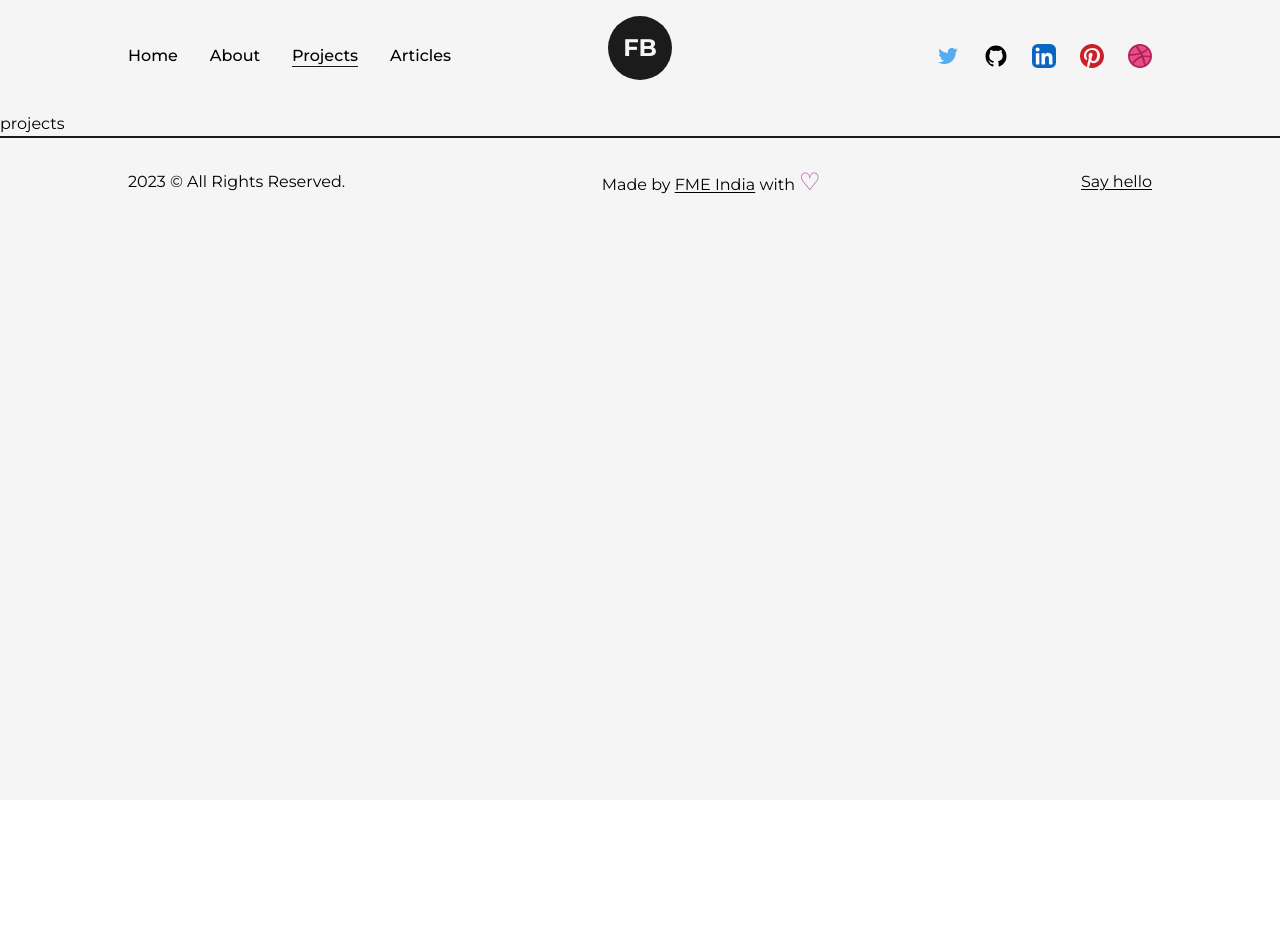
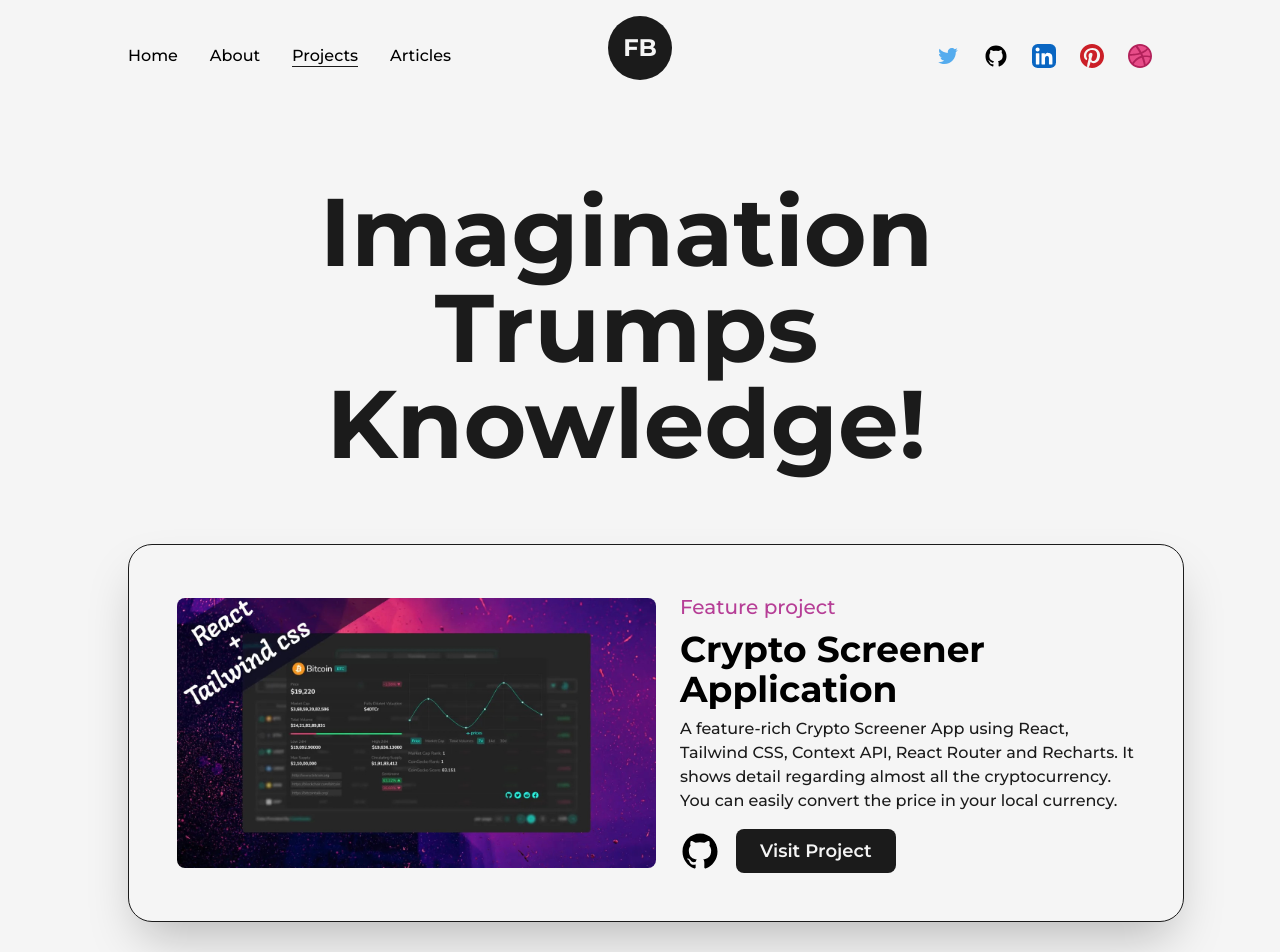
Before and after one commit to feecon12/FeeconBeheraResume, a Next.js app: page /projects in a window 1280 px wide. Shown: the top 952 px of the page. Before the commit the page ends 800 px from the top, so only its background shows below. Built offline with nearby package versions, Linux system fonts and the light colour scheme.

Commit message:
project page

```diff
--- a/src/pages/projects.js
+++ b/src/pages/projects.js
@@ -1,8 +1,142 @@
 import React from 'react'
+import Head from 'next/head'
+import { Layout } from '@/components/Layout'
+import { AnimatedText } from '@/components/AnimatedText'
+import Link from 'next/link'
+import Image from 'next/image'
+import { GithubIcon } from '@/components/Icons'
+import image1 from '../../public/images/projects/crypto-screener-cover-image.jpg'
 
+
+const FeaturedProject = ({ type, title, img, summary, link, github }) => {
+  return (
+    <article className='w-full flex items-center justify-between rounded-3xl border border-solid border-dark bg-light shadow-2xl p-12'>
+      <Link href={link} target='_blank' className='w-1/2 cursor-pointer overflow-hidden rounded-lg'>
+        <Image src={img} alt={title} className='w-full h-auto' />
+      </Link>
+
+      <div className='w-1/2 flex flex-col items-start justify-between pl-6 '>
+        <span className='text-primary font-medium text-xl'>{type}</span>
+        <Link href={link} target='_blank' className='hover:underline underline-offset-2'>
+          <h2 className='mt-2 w-full text-left text-4xl font-bold '>{title}</h2>
+        </Link>
+        <p className='my-2 font-medium text-dark'>{summary}</p>
+        <div className='mt-2 flex items-center'>
+          <Link href={github} target='_blank' className='w-10'> <GithubIcon /></Link>
+          <Link href={link} target='_blank' className='ml-4 rounded-lg bg-dark text-light p-2 px-6 text-lg font-semibold'>Visit Project</Link>
+        </div>
+      </div>
+    </article>
+  )
+}
+
+const Project = ({ title, type, img, link, github }) => {
+  return (
+    <article className='w-full flex flex-col items-center justify-center rounded-2xl border border-solid border-dark bg-light p-6 relative'>
+      <Link href={link} target='_blank' className='w-full cursor-pointer overflow-hidden rounded-lg'>
+        <Image src={img} alt={title} className='w-full h-auto' />
+      </Link>
+
+      <div className='w-full flex flex-col items-start justify-between mt-4 '>
+        <span className='text-primary font-medium text-xl'>{type}</span>
+        <Link href={link} target='_blank' className='hover:underline underline-offset-2'>
+          <h2 className='my-2 w-full text-left text-3xl font-bold '>{title}</h2>
+        </Link>
+        <div className=' w-full mt-2 flex items-center justify-between'>
+          <Link href={link} target='_blank' className='text-lg font-semibold underline'>Visit</Link>
+          <Link href={github} target='_blank' className='w-8'> <GithubIcon />{" "}</Link>
+
+        </div>
+      </div>
+
+    </article>
+  )
+}
 const projects = () => {
   return (
-    <div>projects</div>
+    <>
+      <Head>
+        <title>Feecon | Project Page
+          <meta name='description' contents='any description' />
+        </title>
+      </Head>
+
+      <main className='w-full mb-16 flex flex-col items-center justify-center'>
+        <Layout className='pt-16'>
+          <AnimatedText text="Imagination Trumps Knowledge!" className='mb-16' />
+          <div className='grid grid-cols-12 gap-24'>
+            <div className='col-span-12'>
+              <FeaturedProject
+                title={'Crypto Screener Application'}
+                summary="A feature-rich Crypto Screener App using React, Tailwind CSS, Context API, React Router and Recharts.
+                It shows detail regarding almost all the cryptocurrency. You can easily convert the price in your
+                local currency."
+                type="Feature project"
+                img={image1}
+                link="/"
+                github="/"
+
+              />
+            </div>
+            <div className='col-span-6'>
+              <Project
+                title={'Crypto Screener Application'}
+                type="Project"
+                img={image1}
+                link="/"
+                github="/"
+
+              />
+            </div>
+            <div className='col-span-6'>
+              <Project
+                title={'Crypto Screener Application'}
+                type="Project"
+                img={image1}
+                link="/"
+                github="/"
+
+              />
+            </div>
+
+            <div className='col-span-12'>
+              <FeaturedProject
+                title={'Crypto Screener Application'}
+                summary="A feature-rich Crypto Screener App using React, Tailwind CSS, Context API, React Router and Recharts.
+                It shows detail regarding almost all the cryptocurrency. You can easily convert the price in your
+                local currency."
+                type="Feature project"
+                img={image1}
+                link="/"
+                github="/"
+
+              />
+            </div>
+            <div className='col-span-6'>
+              <Project
+                title={'Crypto Screener Application'}
+                type="Project"
+                img={image1}
+                link="/"
+                github="/"
+
+              />
+            </div>
+            <div className='col-span-6'>
+              <Project
+                title={'Crypto Screener Application'}
+                type="Project"
+                img={image1}
+                link="/"
+                github="/"
+
+              />
+            </div>
+
+          </div>
+        </Layout>
+      </main>
+    </>
   )
 }
 
```
